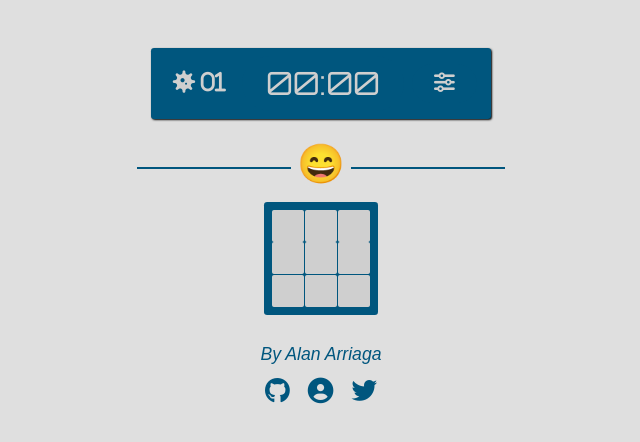
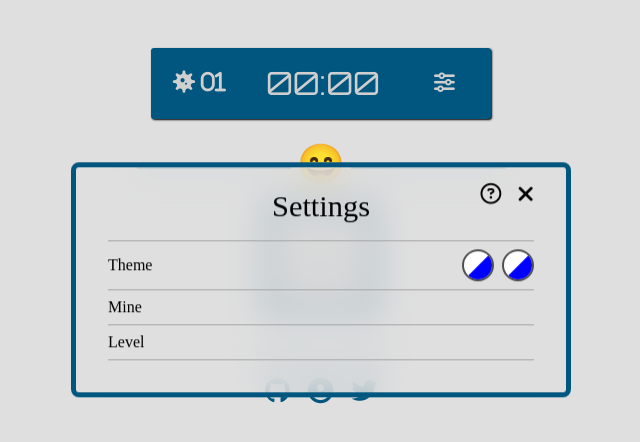
Before and after one commit to A14Narriaga/minesweeper, a React (Create React App) app: page / in a window 1280 px wide. Shown: the top 442 px of the page, without its empty margins (319-959 px from the left). Built offline with nearby package versions, Linux system fonts and the light colour scheme.

Commit message:
Theme settings update

```diff
--- a/src/components/Settings.tsx
+++ b/src/components/Settings.tsx
@@ -1,6 +1,6 @@
 const Settings = () => {
   return (
-    <section className="settings hidde">
+    <section className="settings">
       <div className="modal-btns">
         <i className="help far fa-question-circle"></i>
         <i className="close fas fa-times"></i>
@@ -9,8 +9,18 @@ const Settings = () => {
         <p>Settings</p>
       </div>
       <div className="themes">
-        <div className="opc">
-          <p>Theme</p>
+        <p>Theme</p>
+        <div className="theme-options">
+          <div className="theme-opc">
+            <div className="theme-white">
+              <div className="theme-blue"></div>
+            </div>
+          </div>
+          <div className="theme-opc">
+            <div className="theme-white">
+              <div className="theme-blue"></div>
+            </div>
+          </div>
         </div>
       </div>
       <div className="mine-type">
--- a/src/sass/_settings.scss
+++ b/src/sass/_settings.scss
@@ -29,18 +29,46 @@
       justify-content: center;
       font-size: 1.9rem;
       padding-bottom: 1rem;
-      border-bottom: 0.1px solid black;
+      border-bottom: 0.1px solid rgb(165, 165, 165);
     }
     .themes {
-      border-bottom: 0.1px solid black;
+      border-bottom: 0.1px solid rgb(165, 165, 165);
       padding: 0.5rem 0rem;
+      display: flex;
+      justify-content: space-between;
+      align-items: center;
+      .theme-options {
+        display: flex;
+        .theme-opc {
+          width: 2rem;
+          height: 2rem;
+          border-radius: 99rem;
+          display: flex;
+          border: 2.7px solid rgb(78, 78, 78);
+          background-color: rgb(78, 78, 78);
+          margin-left: 0.5rem;
+          .theme-white {
+            background-color: rgb(255, 255, 255);
+            border-radius: 1rem;
+            width: 100%;
+            height: 100%;
+            .theme-blue {
+              background-color: blue;
+              width: 100%;
+              height: 100%;
+              clip-path: polygon(100% 0%, 100% 0%, 100% 100%, 0% 100%);
+              border-radius: 1rem;
+            }
+          }
+        }
+      }
     }
     .mine-type {
-      border-bottom: 0.1px solid black;
+      border-bottom: 0.1px solid rgb(165, 165, 165);
       padding: 0.5rem 0rem;
     }
     .levels {
-      border-bottom: 0.1px solid black;
+      border-bottom: 0.1px solid rgb(165, 165, 165);
       padding: 0.5rem 0rem;
       margin-bottom: 1rem;
     }
```
